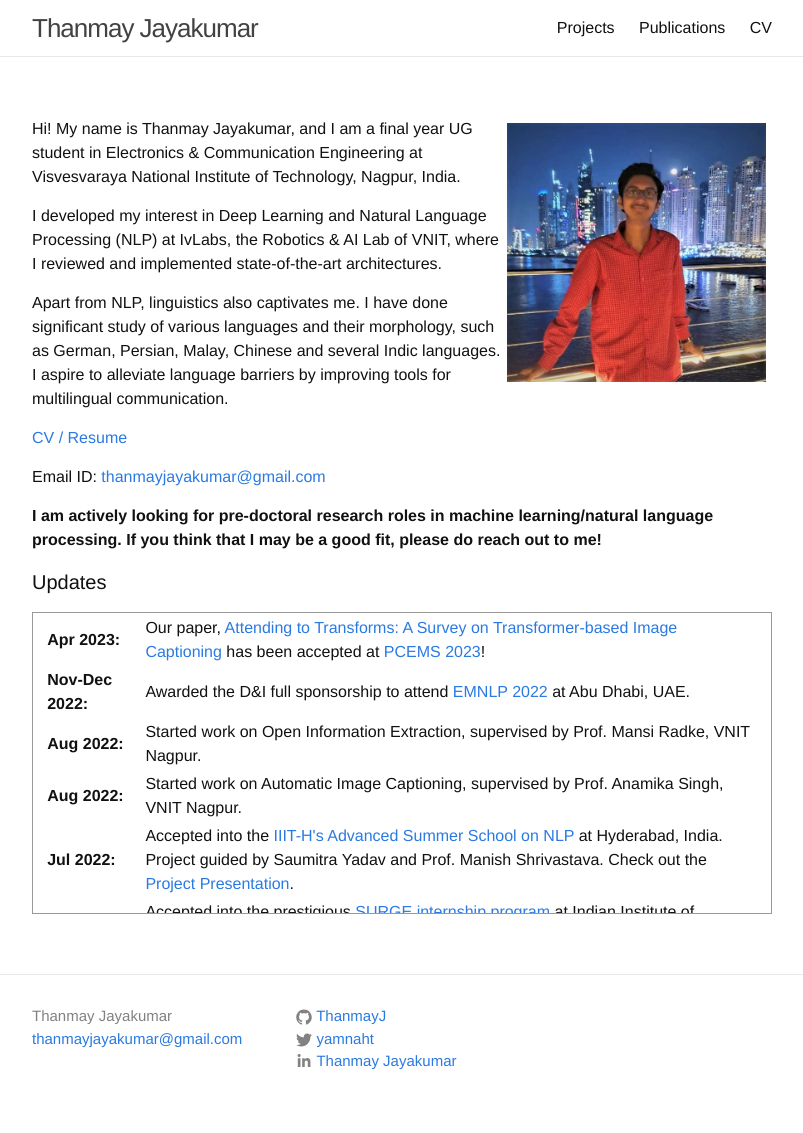
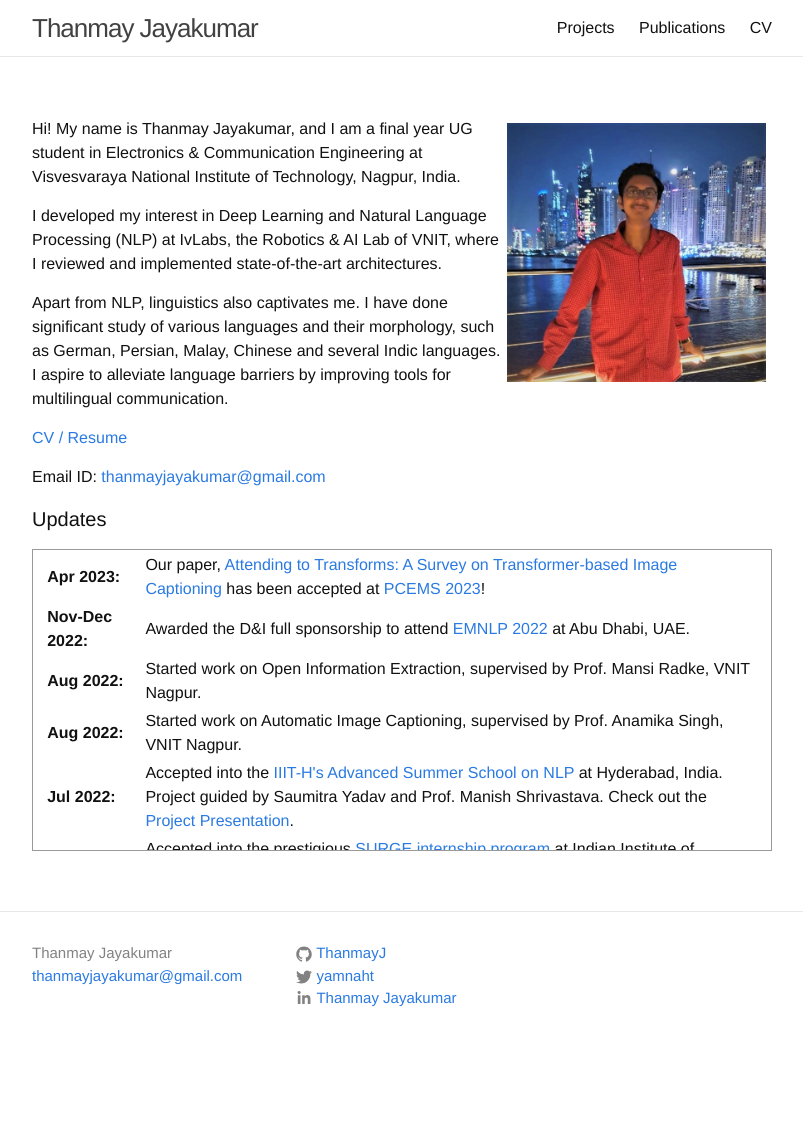
Before and after one commit to ThanmayJ/ThanmayJ.github.io, a Jekyll site: the page built from index.md, in a window 1280 px wide. Shown: the whole page, without its empty margins (238-1041 px from the left). Built offline with Jekyll 4.4.1, drawn with Linux system fonts in a browser that asks for light colours; after the commit the page ends 1070 px from its top, so only the background shows below that.

Commit message:
Update index.md

```diff
--- a/index.md
+++ b/index.md
@@ -16,8 +16,6 @@ I aspire to alleviate language barriers by improving tools for multilingual comm
 
 Email ID: [thanmayjayakumar@gmail.com](mailto:thanmay2030@gmail.com)
 
-**I am actively looking for pre-doctoral research roles in machine learning/natural language processing. If you think that I may be a good fit, please do reach out to me!**
-
 #### Updates
 
 <div style="height:300px;overflow:auto; border:1px solid #999; padding-left: 0.7em; padding-right: 0.7em">
```
